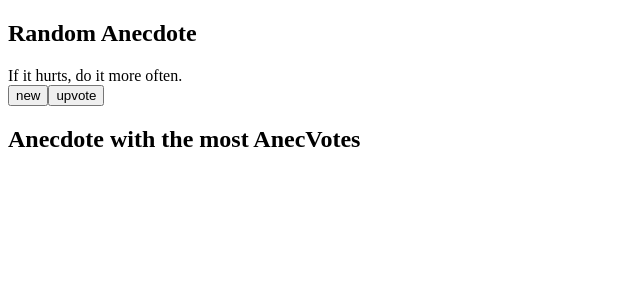
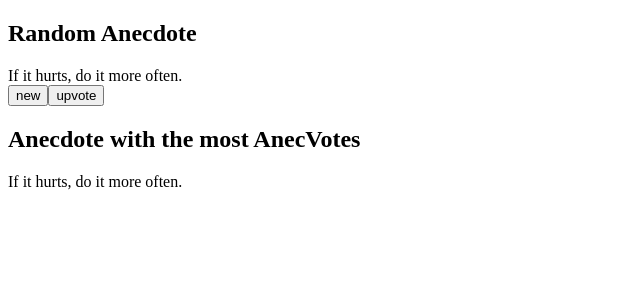
Before and after one commit to fyscher/FullStackOpen, a React (Vite) app in the folder part1/anecdotes/: page / in a window 1280 px wide. Shown: the top 300 px of the page, without its empty margins (0-640 px from the left). Built offline with nearby package versions, Linux system fonts and the light colour scheme.

Commit message:
complete to 1.14

```diff
--- a/part1/anecdotes/src/App.jsx
+++ b/part1/anecdotes/src/App.jsx
@@ -8,26 +8,11 @@ const Button = ({handleClick, text}) => {
 
 const Votes = ({votes, anecdotes}) => {
   const highest = Math.max(...votes)
-  const many = votes.map((m) => {
-    if (m === highest) {
-      console.log(m)
-    } else {
-      console.log('nothing')
-    }
-  })
-
-
-  // look through votes array and select each element that matches 'highest',
-  // then add its index to a new array
-
-
-  console.log(votes)
-  console.log("highest: "+highest)
-  console.log(many)
+  const top = votes.indexOf(highest);
 
   return(
     <div>
-      {anecdotes[many]}
+      {anecdotes[top]}
     </div>
   );
 }
```
